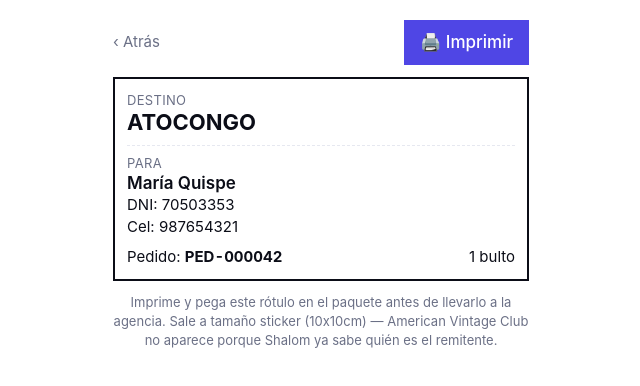
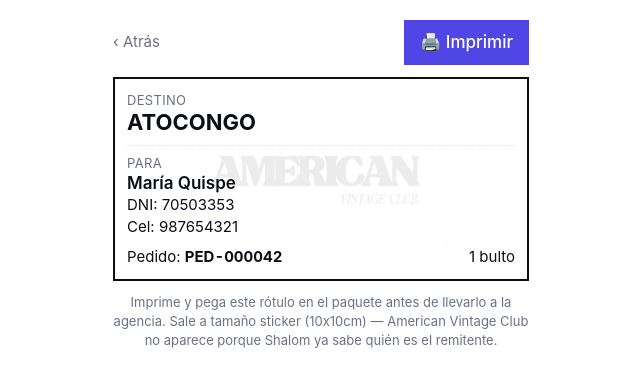
Before and after one commit to josesoles98-hub/percha, a Next.js app in the folder apps/web/: page /demo/rotulo in a window 1280 px wide. Shown: the top 386 px of the page, without its empty margins (319-959 px from the left). Built offline with nearby package versions, Linux system fonts and the light colour scheme; no server answers.

Commit message:
Agregar el logo como marca de agua muy tenue en el rótulo

```diff
--- a/apps/web/components/envios/RotuloCard.tsx
+++ b/apps/web/components/envios/RotuloCard.tsx
@@ -15,11 +15,24 @@ export interface DatosRotulo {
  *
  * A propósito solo trae los datos del destinatario: el remitente ya lo
  * sabe Shalom por la cuenta, y cada dato de más era una hoja entera de
- * papel desperdiciada al imprimir varios de corrido.
+ * papel desperdiciada al imprimir varios de corrido. El logo queda solo
+ * como marca de agua muy tenue detrás del texto — no ocupa una línea
+ * propia. El archivo es fondo negro con letras blancas; invertido y con
+ * poca opacidad, el fondo (ahora blanco) se funde con la tarjeta y solo
+ * se insinúa el trazo del texto en gris clarito.
  */
 export function RotuloCard({ datos }: { datos: DatosRotulo }) {
   return (
-    <div className="rounded-[--radius-card] border-2 border-ink p-3 print:rounded-none print:border-black">
+    <div className="relative overflow-hidden rounded-[--radius-card] border-2 border-ink p-3 print:rounded-none print:border-black">
+      {/* eslint-disable-next-line @next/next/no-img-element */}
+      <img
+        src="/logo-tienda.jpg"
+        alt=""
+        aria-hidden
+        className="pointer-events-none absolute inset-0 m-auto h-2/3 w-2/3 object-contain opacity-[0.07] invert print:opacity-[0.1]"
+      />
+
+      <div className="relative">
         <p className="text-caption uppercase tracking-wide text-muted">Destino</p>
         <p className="text-title font-bold leading-tight">{datos.destinyAgencyName ?? '—'}</p>
 
@@ -43,5 +56,6 @@ export function RotuloCard({ datos }: { datos: DatosRotulo }) {
           </span>
         </div>
       </div>
+    </div>
   );
 }
```
Lines whose indentation alone changed are shown as unchanged.
